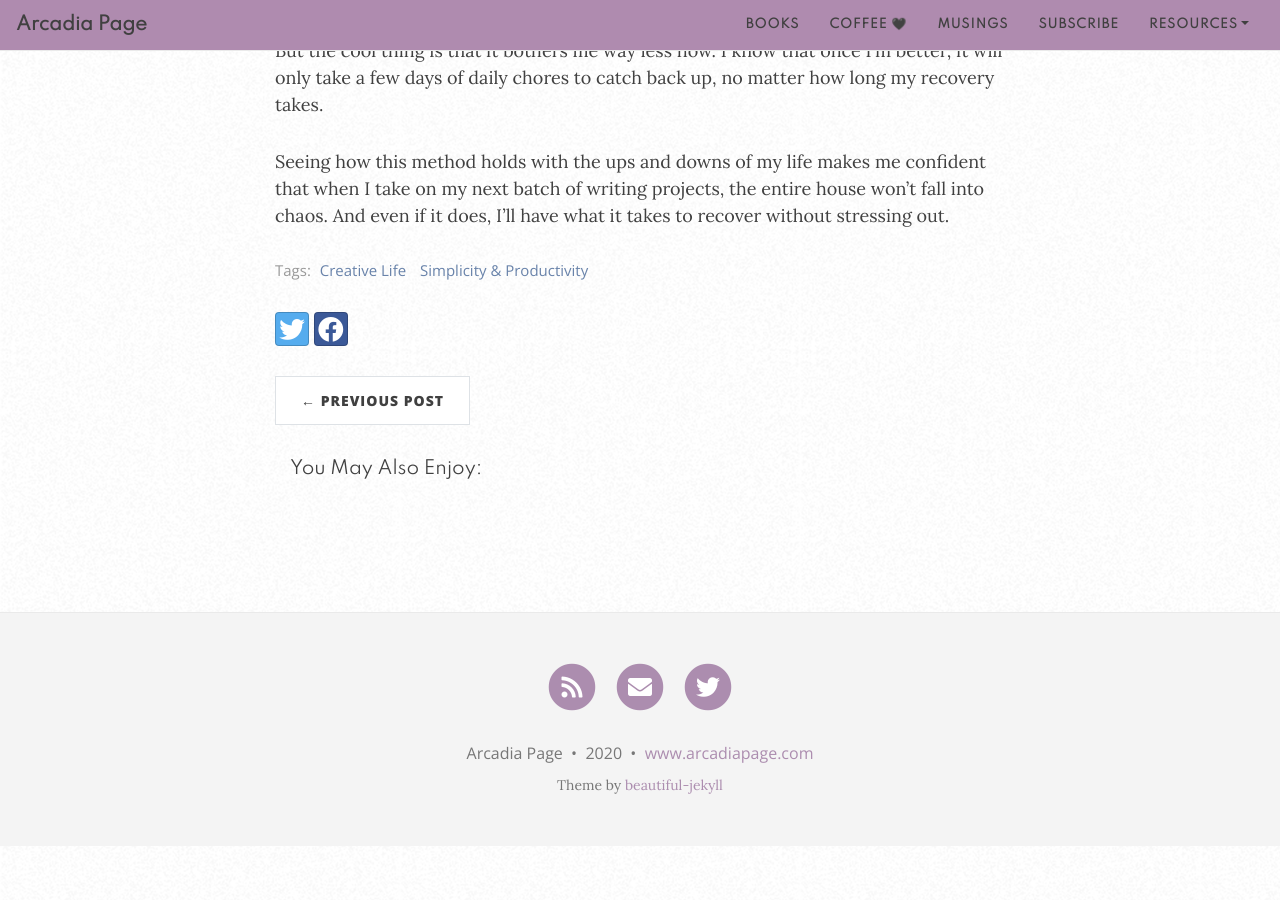
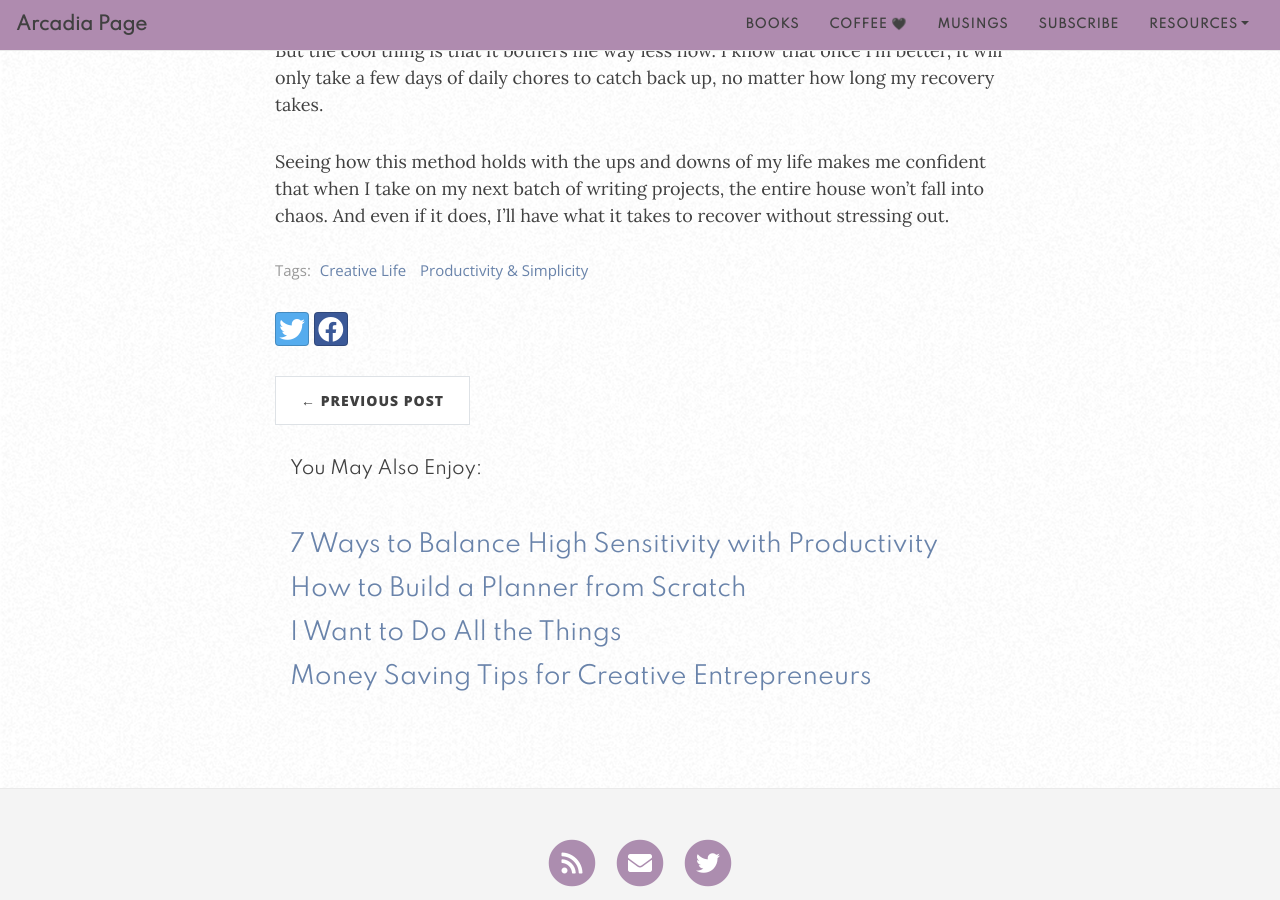
Before and after one commit to arcadiapage/arcadiapage.github.io, a Jekyll site: the page built from _posts/2020-11-07-keeping-a-clean-home-between-creative-projects.md, in a window 1280 px wide and 900 px high, scrolled down 5525 px. Built offline with Jekyll 4.4.1, drawn with Linux system fonts in a browser that asks for light colours; nearby versions of some CDN libraries; comment, search, counter and statistics services are not loaded; before the commit the page ends 6371 px from its top, so only the background shows below that.

Commit message:
Update 2020-11-07-keeping-a-clean-home-between-creative-projects.md

```diff
--- a/_posts/2020-11-07-keeping-a-clean-home-between-creative-projects.md
+++ b/_posts/2020-11-07-keeping-a-clean-home-between-creative-projects.md
@@ -4,7 +4,7 @@
 subtitle: It can be done...
 tags:
 - Creative Life
-- Simplicity & Productivity
+- Productivity & Simplicity
 
 ---
 I have a long history of running from chores. They're generally not fun, and why should I spend my time on something that's going to be messy again tomorrow?
```
